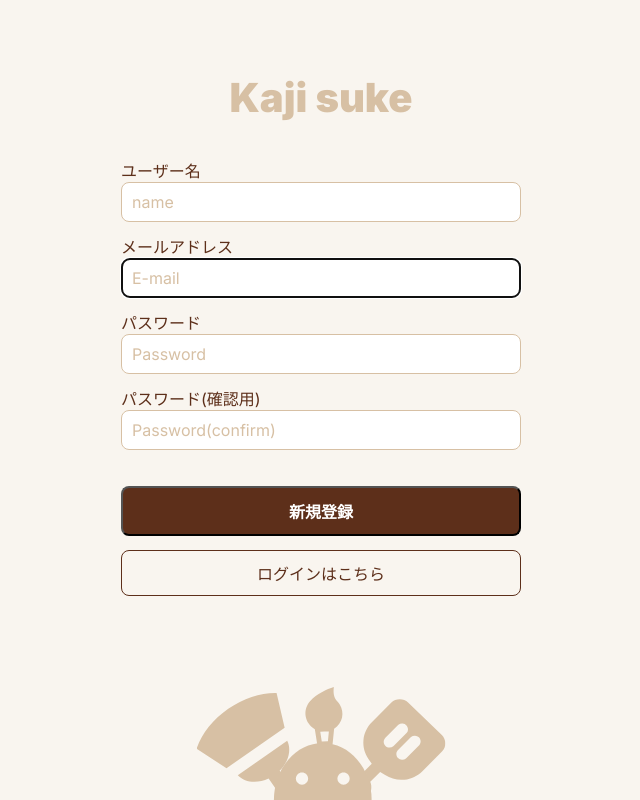
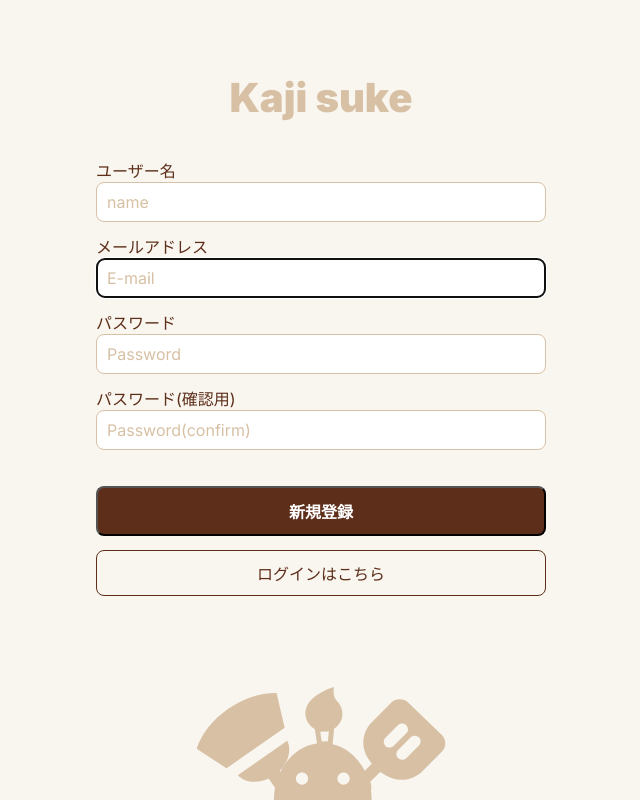
Before and after one commit to Hackathon-25spring-teamE/kajisuke, a Django app: page /signup/ in a window 1280 px wide. Shown: the whole page, without its empty margins (319-959 px from the left). Run offline with Django 5.2, Linux system fonts and the light colour scheme.

Commit message:
スマホ用最大幅を400pxから450pxに変更

```diff
--- a/static/css/base.css
+++ b/static/css/base.css
@@ -41,7 +41,7 @@ body {
 /* コンテンツのコンテナ */
 .container {
     width: 90%;
-    max-width: 400px; /* スマホ向けの最大幅を制限 */
+    max-width: 450px; /* スマホ向けの最大幅を制限 */
     margin: 0 auto;
     text-align: center;
 }
--- a/static/css/month.css
+++ b/static/css/month.css
@@ -66,6 +66,7 @@ nav {
 /* base.css調整 */
 .container {
     width: 100% !important;
+    width: 450px; /* スマホ向けの最大幅を制限 */
 }
 
 #calendar {
--- a/static/css/schedules/mordal_base.css
+++ b/static/css/schedules/mordal_base.css
@@ -58,7 +58,7 @@ body {
 .container {
     height: 100%;
     width: 90%;
-    max-width: 400px; /* スマホ向けの最大幅を制限 */
+    max-width: 450px; /* スマホ向けの最大幅を制限 */
     margin: 0 auto;
     text-align: center;
 }
```
